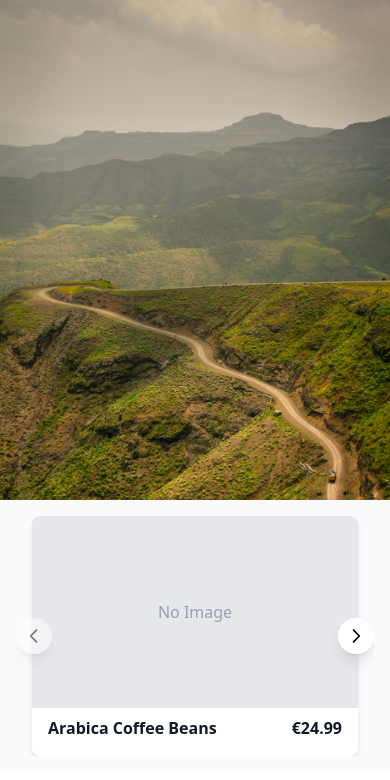
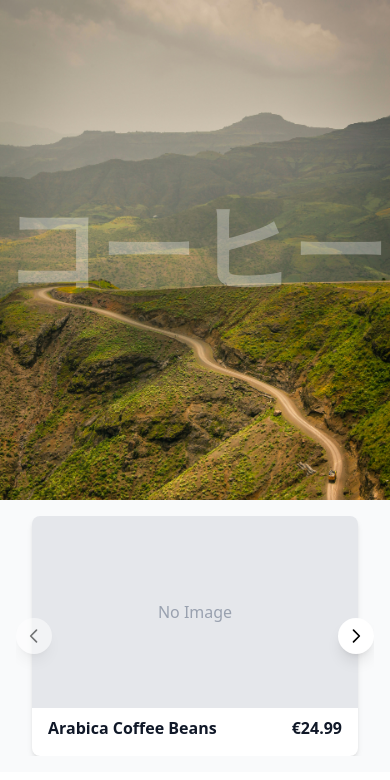
Before and after one commit to RunningFok/kohi-store, a Laravel app: page / in a window 390 px wide. Shown: the part 64-844 px from the top of the page. Run offline with Laravel 12, Linux system fonts and the light colour scheme; data comes from the database, SQL or seed files in the repository; style sheets or scripts are compiled from the project's sources; parts of the project's set-up code (start-up, migrations or seed data) failed here and were passed over.

Commit message:
[UI-REFINEMENT] Updated Banner with transparent text

```diff
--- a/backend/resources/js/pages/Home.vue
+++ b/backend/resources/js/pages/Home.vue
@@ -3,6 +3,11 @@
         <!-- Banner Section -->
         <section class="relative w-full">
             <!-- Desktop Banner -->
+            <div class="absolute inset-0 flex items-center justify-center">
+                <span class="text-8xl md:text-[26rem] font-bold text-white opacity-30">
+                    コーヒー
+                </span>
+            </div>
             <img
                 src="/images/banner_web.jpg"
                 alt="Banner"
```
